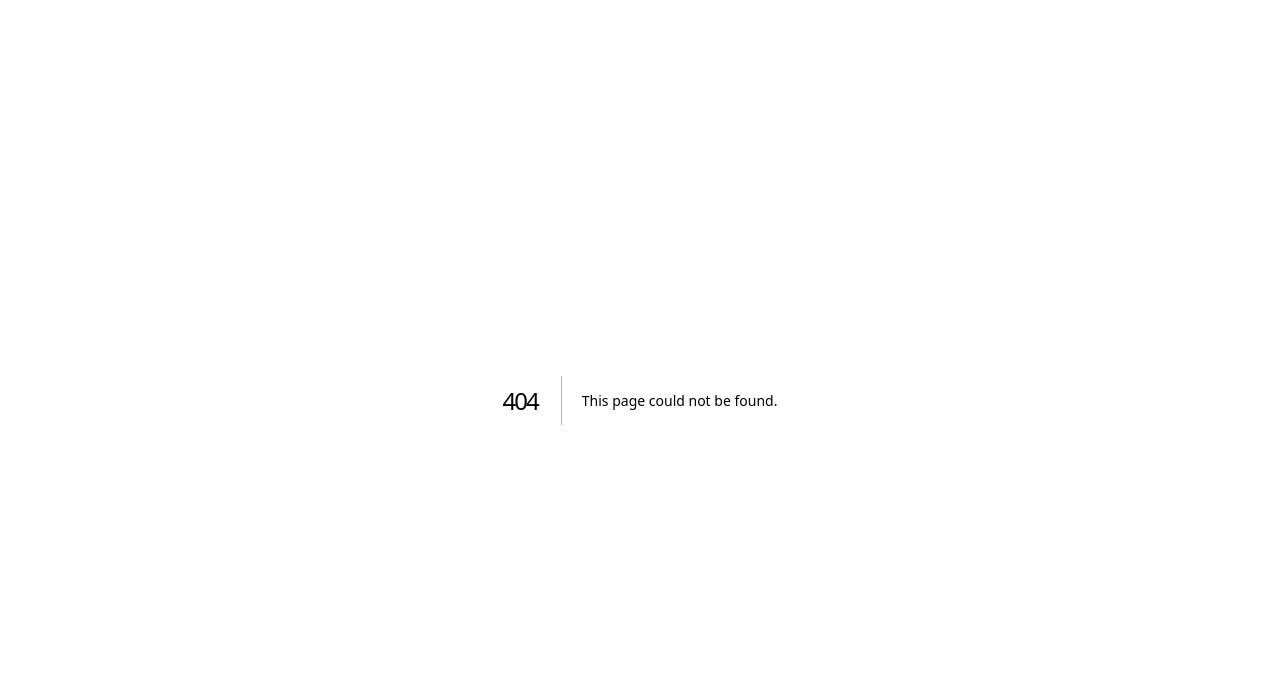
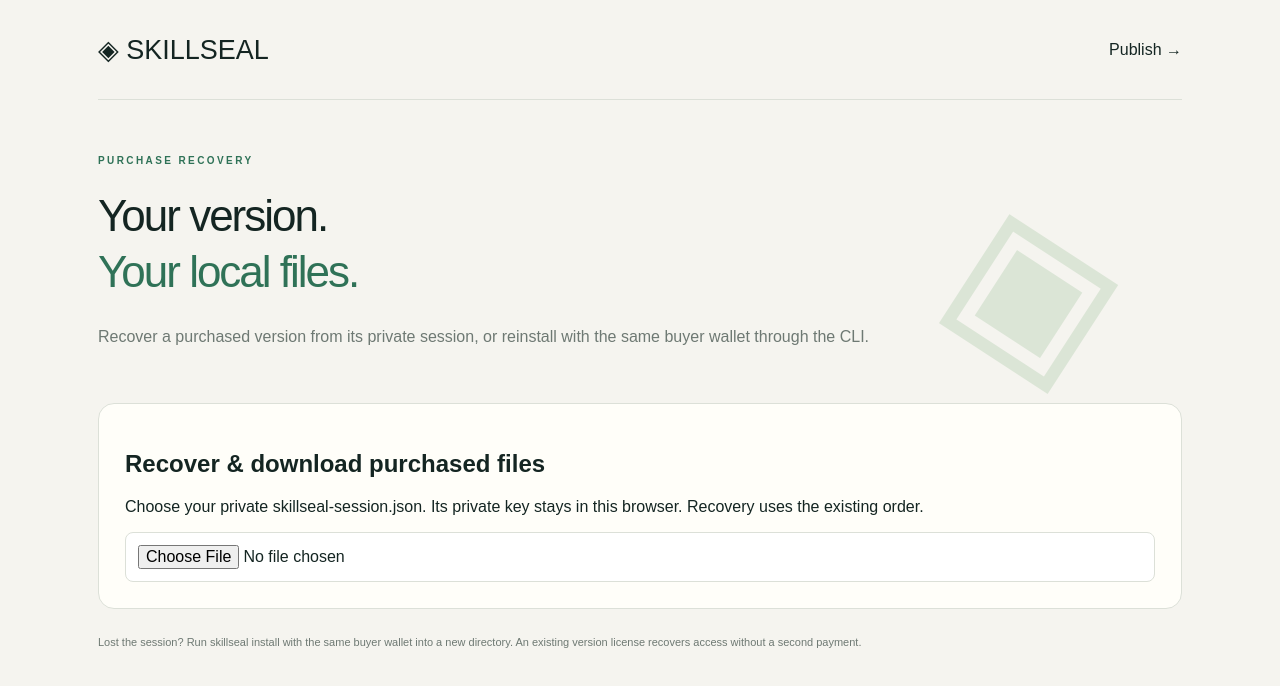
Before and after one commit to fangnster/skillseal, a Next.js app: page /library in a window 1280 px wide. Before the commit this address had no page. Shown: the top 686 px of the page. Built offline with nearby package versions, Linux system fonts and the light colour scheme.

Commit message:
Complete SkillSeal platform: app/library

```diff
--- /dev/null
+++ b/app/library/page.tsx
@@ -0,0 +1,30 @@
+import { Recovery } from '../recovery';
+export default function Page() {
+  return (
+    <main>
+      <header>
+        <a className="brand" href="/">
+          ◈ SKILLSEAL
+        </a>
+        <a href="/creators">Publish →</a>
+      </header>
+      <section className="hero compact">
+        <p className="eyebrow">PURCHASE RECOVERY</p>
+        <h1>
+          Your version.
+          <br />
+          <em>Your local files.</em>
+        </h1>
+        <p className="lede">
+          Recover a purchased version from its private session, or reinstall with the same buyer
+          wallet through the CLI.
+        </p>
+      </section>
+      <Recovery />
+      <p className="fine">
+        Lost the session? Run skillseal install with the same buyer wallet into a new directory. An
+        existing version license recovers access without a second payment.
+      </p>
+    </main>
+  );
+}
```
